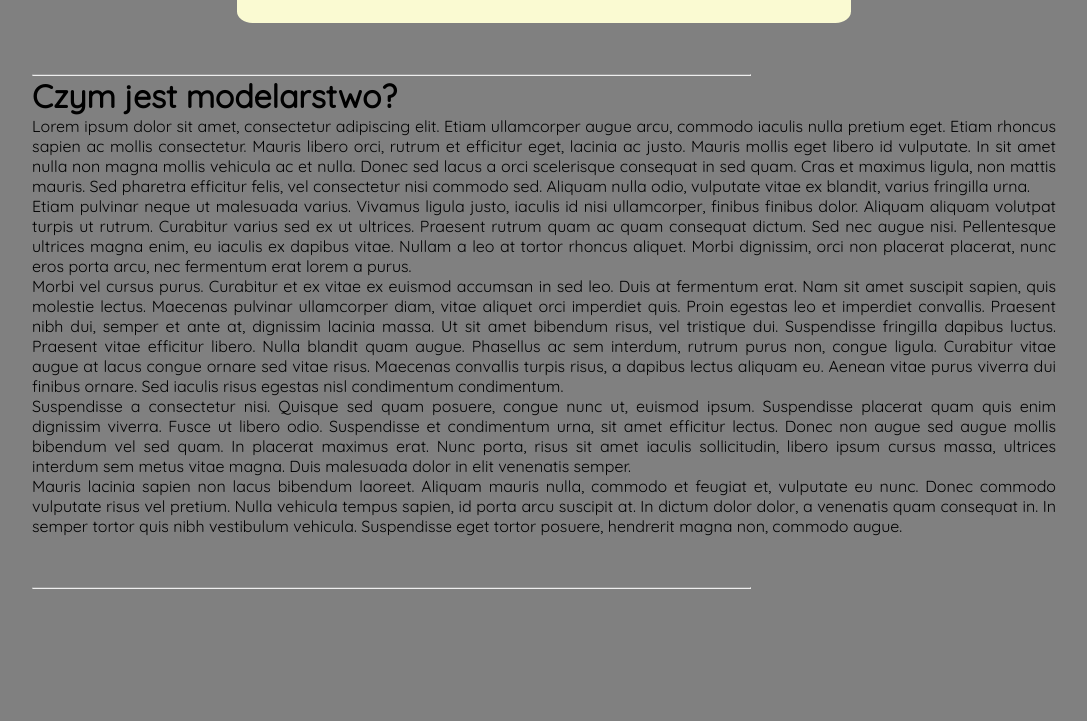
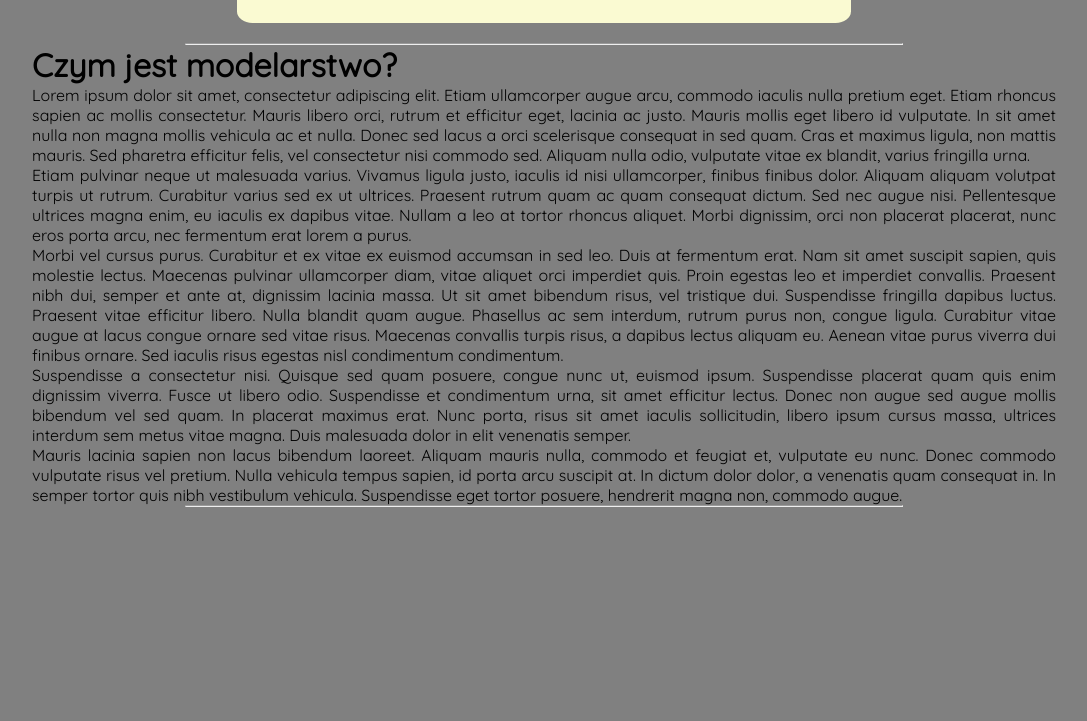
Before and after one commit to Mon4/html-css-js-model-making-website, a plain HTML site: page etrych_monika.html in a window 1280 px wide. Shown: the part 1079-1800 px from the top of the page, without its empty margins (96-1183 px from the left). Drawn offline with Linux system fonts and the light colour scheme.

Commit message:
centered hr

```diff
--- a/Styles/styl_menu_gorne.css
+++ b/Styles/styl_menu_gorne.css
@@ -84,8 +84,7 @@ header {
     }
 }
 
-
-/* .box {
+.box {
     background-color: black;
     width: 80%;
     height: 1000px;
@@ -96,4 +95,9 @@ header {
     background-color: blue;
     flex-direction: column;
     align-items: center;
+}
+
+
+/* hr {
+    width: 70%;
 } */
--- a/Styles/styles.css
+++ b/Styles/styles.css
@@ -45,15 +45,13 @@ footer {
 
 *,
 html {
+    scroll-behavior: smooth;
     margin: 0;
-    padding: 0;
-    scroll-behavior: smooth;
 }
 
 body {
     background-color: grey;
     color: black;
-    size: 12px;
     font-family: 'Quicksand', sans-serif;
     text-align: justify;
     text-justify: inter-word;
@@ -150,6 +148,7 @@ a:active {
 hr {
     width: 70%;
     margin-top: 5%;
-    justify-content: center;
-    align-items: center;
+    margin: auto;
+    margin-bottom: 0;
+    padding-bottom: 0;
 }
```
Also changed, not shown: monika_menu_gorne.html (+1 -0 lines).
